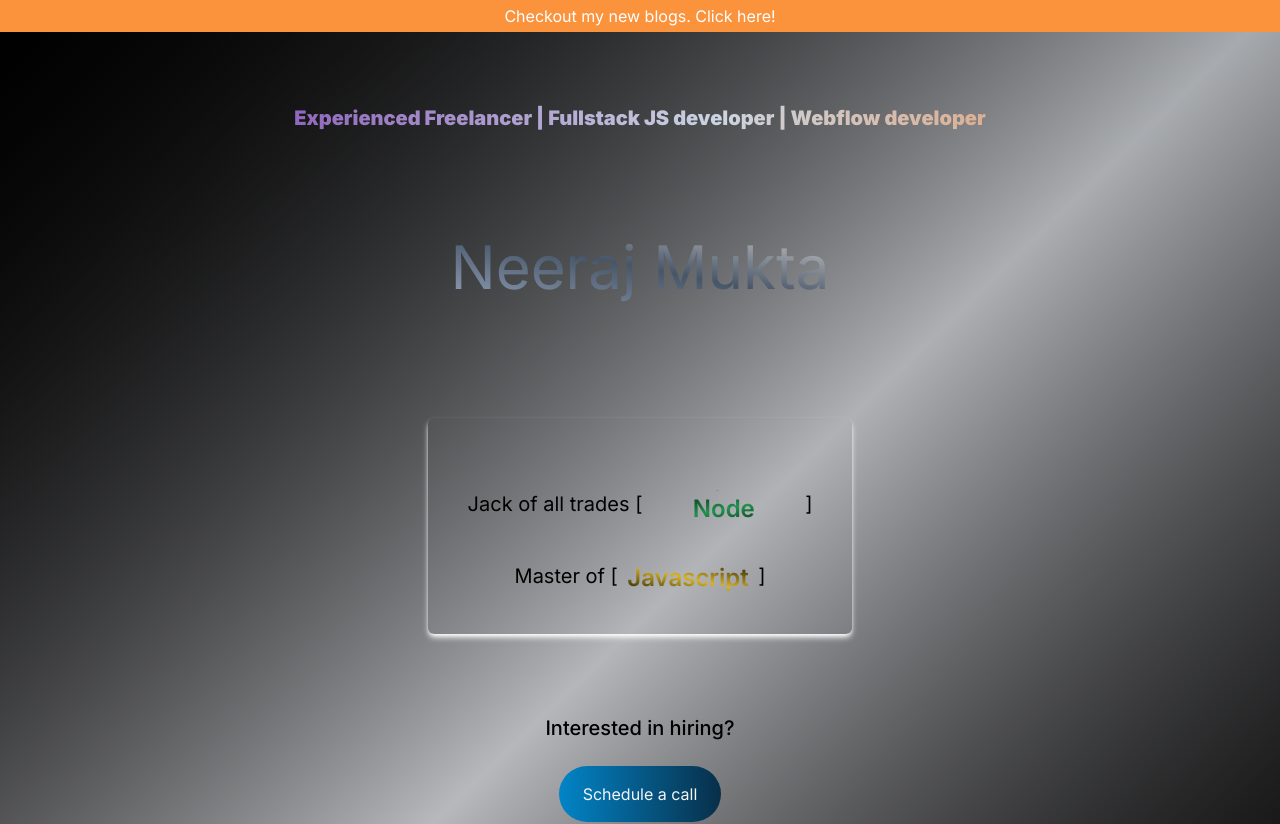
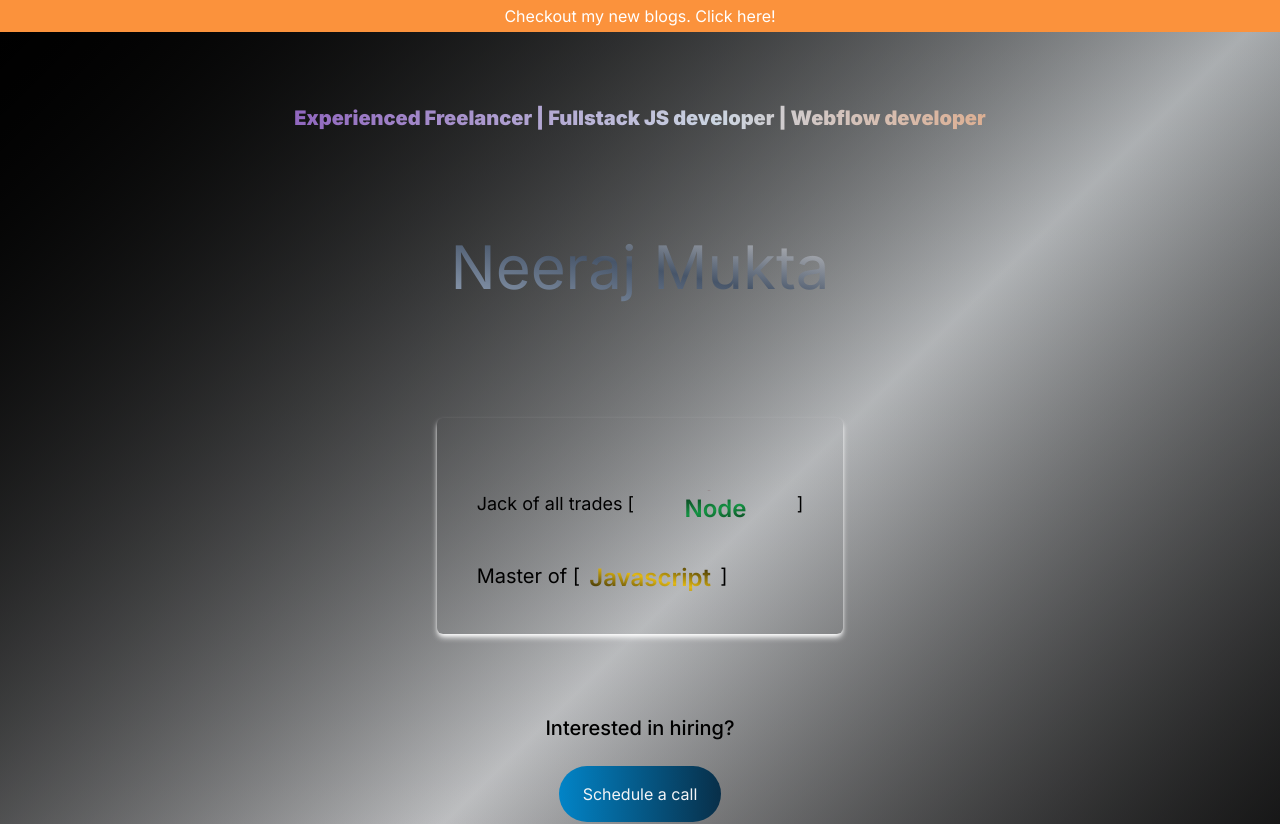
Before and after one commit to fullstackNRJ/neerajmukta.com, a Next.js app: page / in a window 1280 px wide. Shown: the top 824 px of the page. Built offline with nearby package versions, Linux system fonts and the light colour scheme.

Commit message:
small fix

```diff
--- a/src/app/page.tsx
+++ b/src/app/page.tsx
@@ -24,7 +24,7 @@ const masters = [
 ];
 const Home = () => {
   return (
-    <div className="flex flex-col gap-10 p-2 items-center justify-center w-screen min-h-screen overflow-scroll bg-gradient-to-tl from-black via-zinc-600/20 to-black">
+    <div className="flex flex-col gap-10 p-2 items-center justify-center w-screen min-h-screen overflow-scroll bg-gradient-to-tl from-black via-zinc-950/10 to-black">
       <div className="absolute flex items-center justify-center top-0 w-full h-8 bg-orange-400 text-white text-center">
         <Link
           href="https://medium.com/@niraj.mukta123"
@@ -68,9 +68,9 @@ const Home = () => {
       </h1>
 
       <div className="hidden w-screen h-px animate-glow md:block animate-fade-right bg-gradient-to-r from-zinc-300/0 via-zinc-300/50 to-zinc-300/0" />
-      <div className="mt-8 z-0   p-10 flex flex-col items-center shadow-md shadow-white border-slate-300 rounded-md delay-1000 animate-fade-in">
+      <div className="mt-8 z-0 p-10 flex flex-col shadow-md shadow-white border-slate-300 rounded-md delay-1000 animate-fade-in">
         <div className="my-8 text-center animate-fade-in delay-500 h-8 md:h-10 overflow-hidden">
-          <h2 className="flex text-center text-xl text-white-500 bg-clip-text ">
+          <h2 className="flex text-center sm:text-lg text-xl text-white-500 ">
             Jack of all trades [
             <ul className="list-none animate-rotation">
               {jacks.map(
@@ -194,7 +194,7 @@ const Home = () => {
           </Link>
         </span>
       </div>
-      <div className="mt-4">
+      <div className="my-4">
         <span>Made with ❤️ after sanitizing hands 🤲</span>
       </div>
       {/* <div>Like button with counts (worker storage)</div>
```
